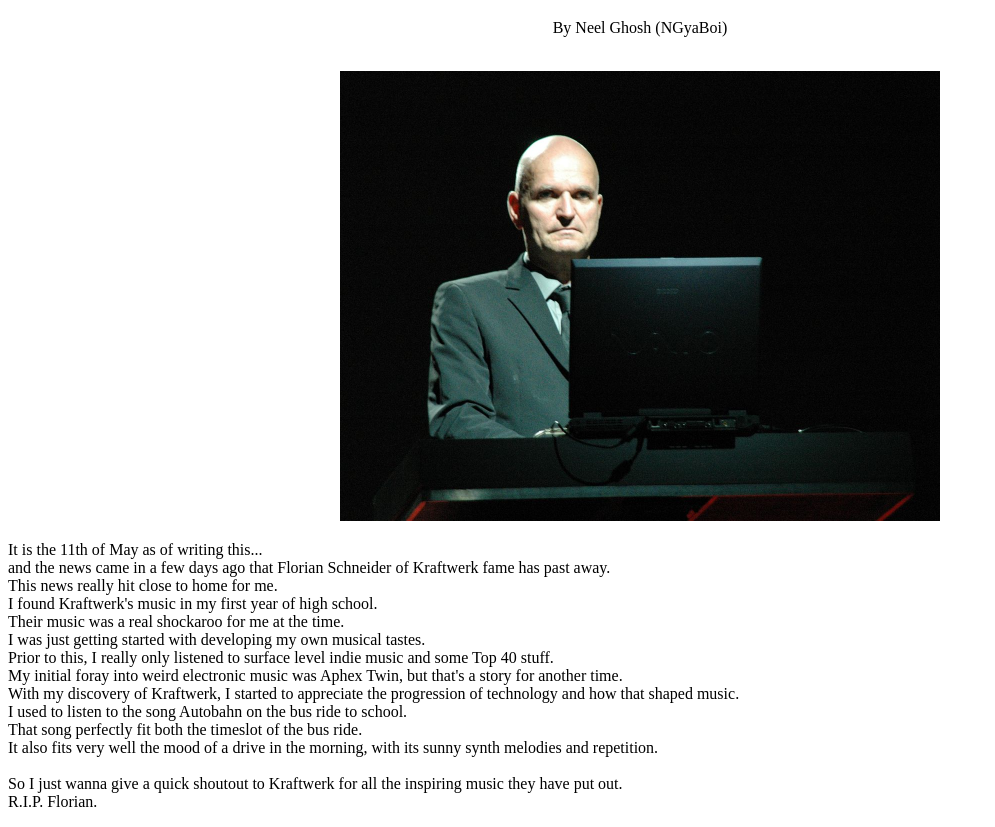
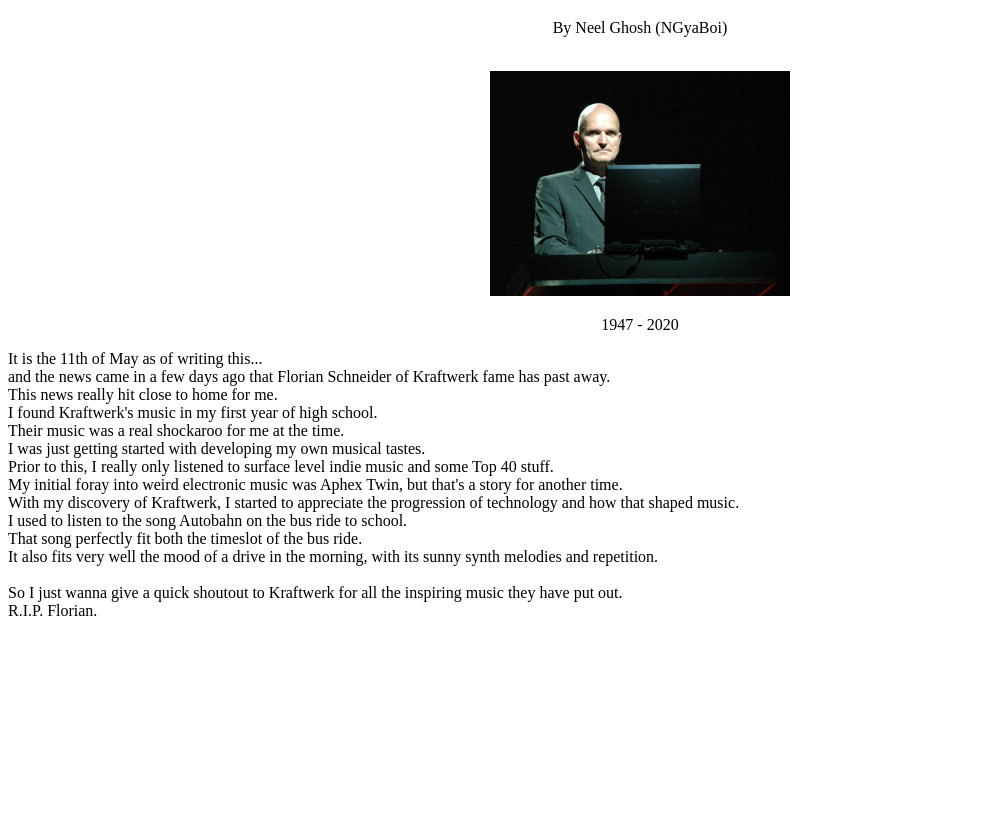
Before and after one commit to NGyaBoi/newgittest, a plain HTML site: page Florian.html in a window 1280 px wide. Shown: the part 61-888 px from the top of the page, without its empty margins (0-995 px from the left). After the commit the page ends 800 px from the top, so only its background shows below. Drawn offline with Linux system fonts and the light colour scheme.

Commit message:
changed image size and added dates

```diff
--- a/Florian.html
+++ b/Florian.html
@@ -8,7 +8,8 @@
             <h1>-= R.I.P. Florian Schneider=-</h1>
             <p>By Neel Ghosh (NGyaBoi)</p>
             <br>
-            <img src="florian.jpg" alt="Florian" width="600" height="450">
+            <img src="florian.jpg" alt="Florian" width="300" height="225">
+            <p>1947 - 2020</p>
         </center>
 
         <div>
```
